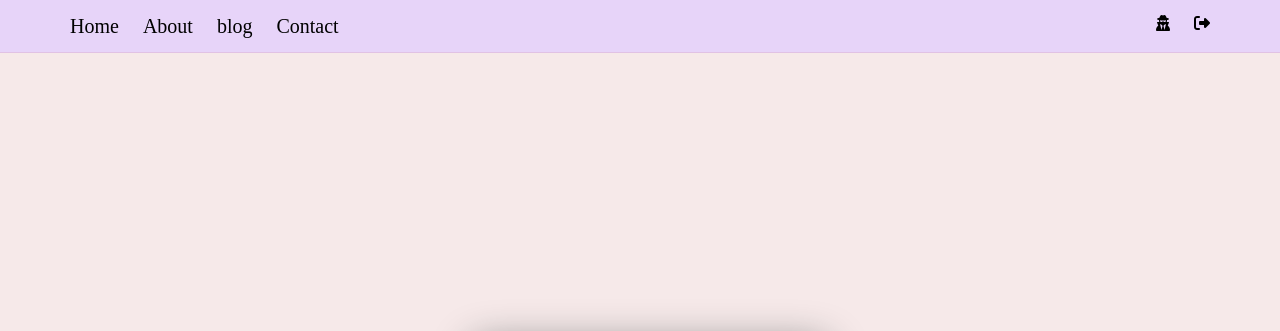
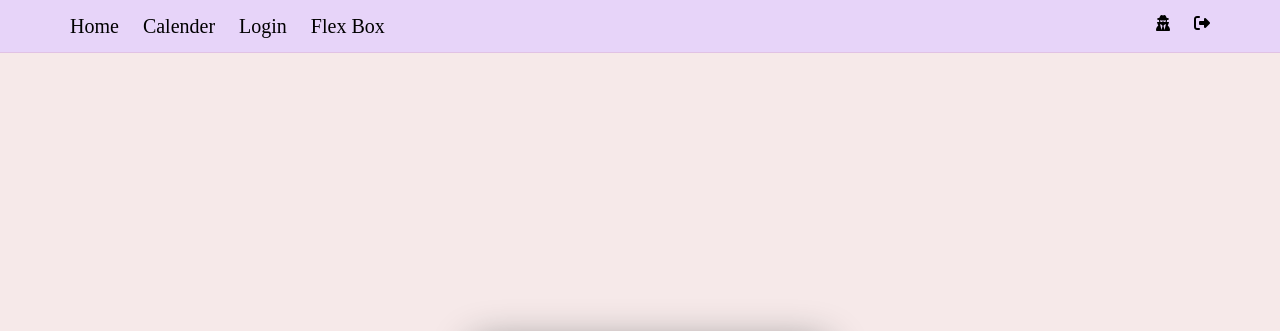
Before and after one commit to rhsabbir1/responsive-css-layout, a plain HTML site: page index.html in a window 1280 px wide. Shown: the top 331 px of the page. Drawn offline with Linux system fonts and the light colour scheme.

Commit message:
menu added

```diff
--- a/index.html
+++ b/index.html
@@ -16,9 +16,9 @@
             <nav class="menu-ber">
                 <div class="menu">
                     <a href="">Home</a>
-                    <a href="">About</a>
-                    <a href="">blog</a>
-                    <a href="">Contact</a>
+                    <a href="calender.html">Calender</a>
+                    <a href="loging-form.html">Login</a>
+                    <a href="flexbox.html">Flex Box</a>
                 </div>
                 <div class="menu-icon">
                     <i class="fa-sharp fa-solid fa-user-secret"></i>
```
